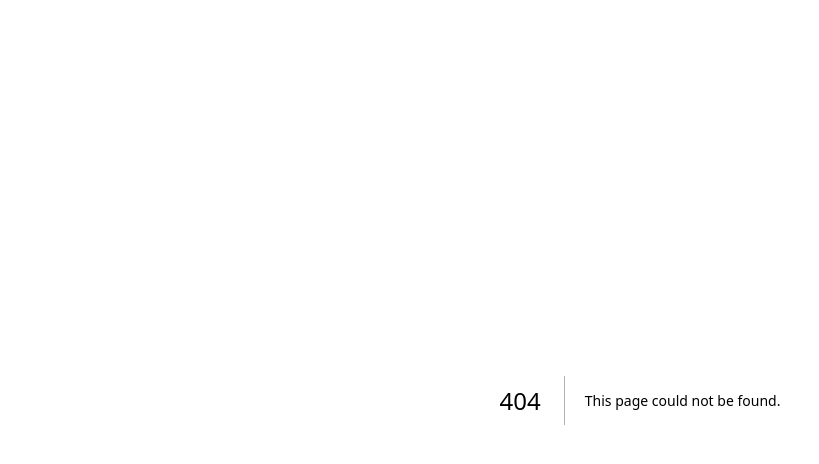
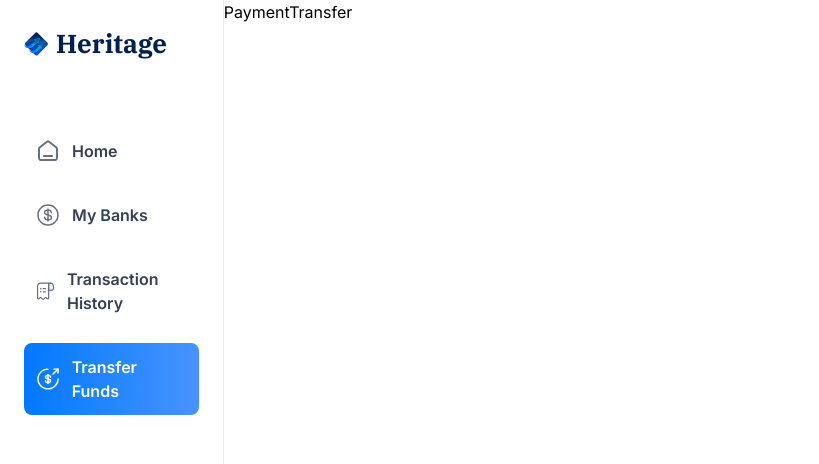
Before and after one commit to parsTroy/heritage-financial-institution, a Next.js app: page /payment-transfer in a window 1280 px wide. Before the commit this address had no page. Shown: the top 464 px of the page, without its empty margins (0-819 px from the left). Built offline with nearby package versions, Linux system fonts and the light colour scheme.

Commit message:
Add Routes

```diff
--- /dev/null
+++ b/app/(root)/my-banks/page.tsx
@@ -0,0 +1,7 @@
+import React from "react";
+
+const MyBanks = () => {
+  return <div>MyBanks</div>;
+};
+
+export default MyBanks;
--- /dev/null
+++ b/app/(root)/payment-transfer/page.tsx
@@ -0,0 +1,7 @@
+import React from "react";
+
+const PaymentTransfer = () => {
+  return <div>PaymentTransfer</div>;
+};
+
+export default PaymentTransfer;
--- /dev/null
+++ b/app/(root)/transaction-history/page.tsx
@@ -0,0 +1,7 @@
+import React from "react";
+
+const TransactionHistory = () => {
+  return <div>TransactionHistory</div>;
+};
+
+export default TransactionHistory;
```
